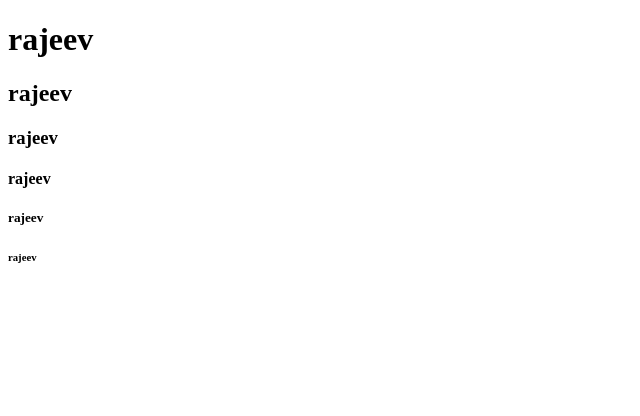
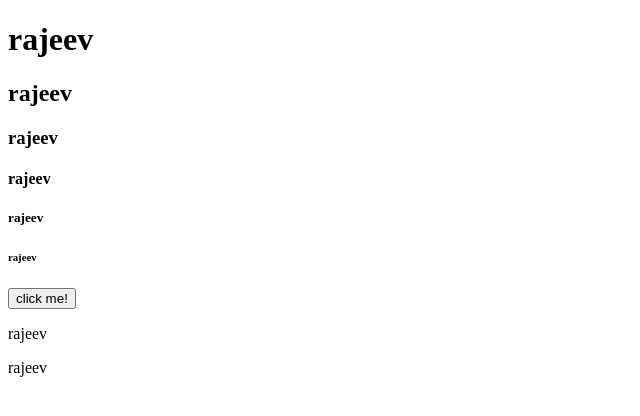
Before and after one commit to RajeevPrajapat/project2, a plain HTML site: page index.html in a window 1280 px wide. Shown: the whole page, without its empty margins (0-640 px from the left). Drawn offline with Linux system fonts and the light colour scheme.

Commit message:
some change

```diff
--- a/index.html
+++ b/index.html
@@ -12,6 +12,9 @@
     <h4>rajeev</h4>
     <h5>rajeev</h5>
     <h6>rajeev</h6>
+    <button>click me!</button>
+    <p>rajeev</p>
+        <p>rajeev</p>
 
 </body>
 </html>
```
